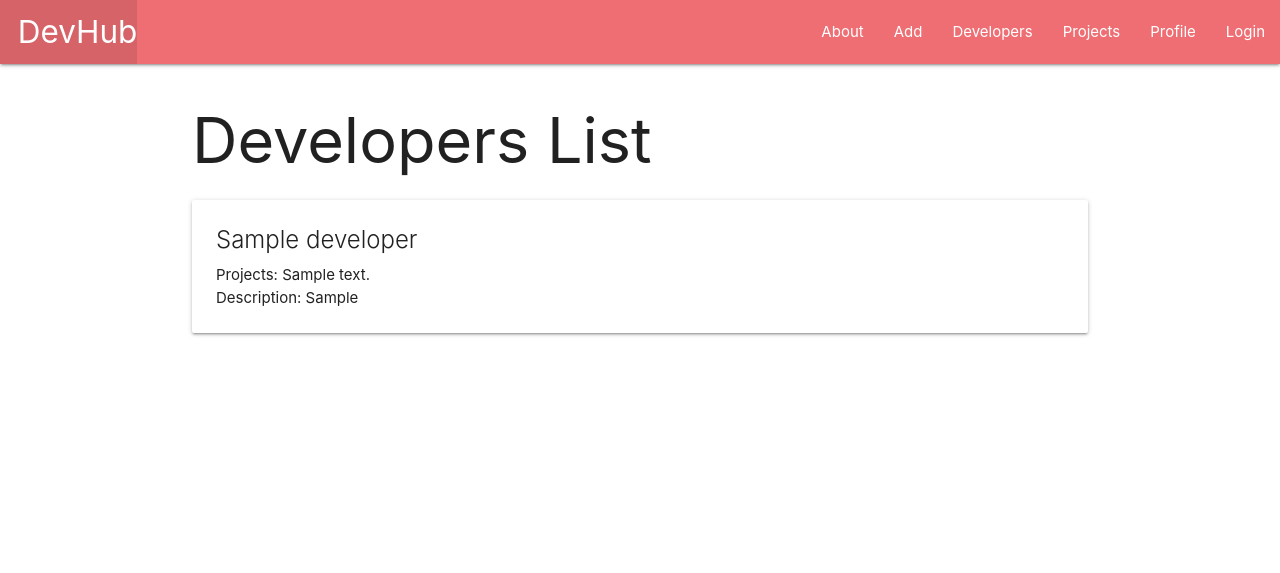
After one commit to bearcodes870/proj-3-devhub, a Django app: page /developers/ in a window 1280 px wide. The commit adds this page. Shown: the top 573 px of the page. Run offline with Django 3.2, Linux system fonts and the light colour scheme; tables that the repository leaves empty hold one stand-in row (values such as "Sample post").

Commit message:
added the developer model, the developer index page, and the nav bar

```diff
--- a/main_app/models.py
+++ b/main_app/models.py
@@ -1,3 +1,15 @@
 from django.db import models
+from django.urls import reverse
 from django.contrib.auth.models import User
 # Create your models here.
+
+class Developer(models.Model):
+    name = models.CharField(max_length=200)
+    description = models.CharField(max_length=200)
+    projects = models.CharField(max_length=200)
+
+    def __str__(self):
+        return self.name
+
+    def get_absolute_url(self):
+        return reverse("detail", kwargs={"developer_id": self.id})
--- a/main_app/templates/base.html
+++ b/main_app/templates/base.html
@@ -19,6 +19,11 @@
         </ul>
         <ul class="right">
           <li><a href="/about">About</a></li>
+          <li><a href="/">Add</a></li>
+          <li><a href="/developers">Developers</a></li>
+          <li><a href="/">Projects</a></li>
+          <li><a href="/">Profile</a></li>
+          <li><a href="/accounts/login">Login</a></li>
         </ul>
       </div>
     </nav>
--- /dev/null
+++ b/main_app/templates/developers/index.html
@@ -0,0 +1,16 @@
+{% extends 'base.html' %}
+{% block content %}
+
+<h1>Developers List</h1>
+
+{% for developer in developers %}
+  <div class="card">
+    <div class="card-content">
+      <span class="card-title">{{ developer.name }}</span>
+      <p>Projects: {{ developer.description }}</p>
+      <p>Description: {{ developer.projects }}</p>
+    </div>
+  </div>
+{% endfor %}
+
+{% endblock %}
--- a/main_app/urls.py
+++ b/main_app/urls.py
@@ -4,5 +4,6 @@ from . import views
 urlpatterns = [
     path('', views.home, name='home'),
     path('about/', views.about, name='about'),
+    path('developers/', views.developers_index, name='index'),
     path('accounts/', include('django.contrib.auth.urls')),
 ]
--- a/main_app/views.py
+++ b/main_app/views.py
@@ -1,9 +1,18 @@
-from django.shortcuts import render
-
-from django.http import HttpResponse
+from django.shortcuts import render, redirect
+from django.views.generic.edit import CreateView, UpdateView, DeleteView
+from django.views.generic import ListView, DetailView
+from django.contrib.auth import login
+from django.contrib.auth.forms import UserCreationForm
+from django.contrib.auth.decorators import login_required
+from django.contrib.auth.mixins import LoginRequiredMixin
+from .models import Developer
 
 def home(request):
     return render(request, 'home.html')
 
 def about(request):
     return render(request, 'about.html')
+
+def developers_index(request):
+    developers = Developer.objects.all()
+    return render(request, 'developers/index.html', { 'developers': developers })
```
Also changed, not shown: main_app/migrations/0001_initial.py (added), main_app/migrations/0002_remove_developer_user.py (added).
